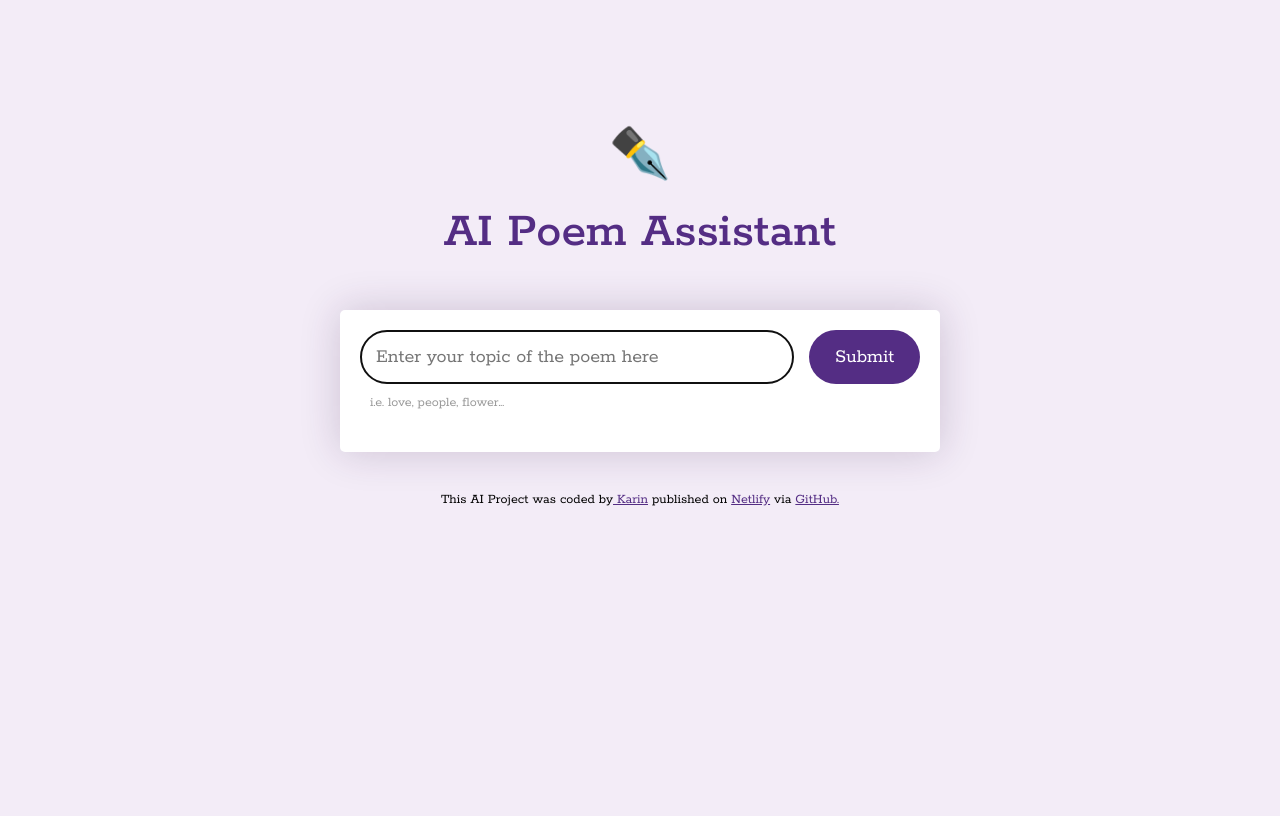
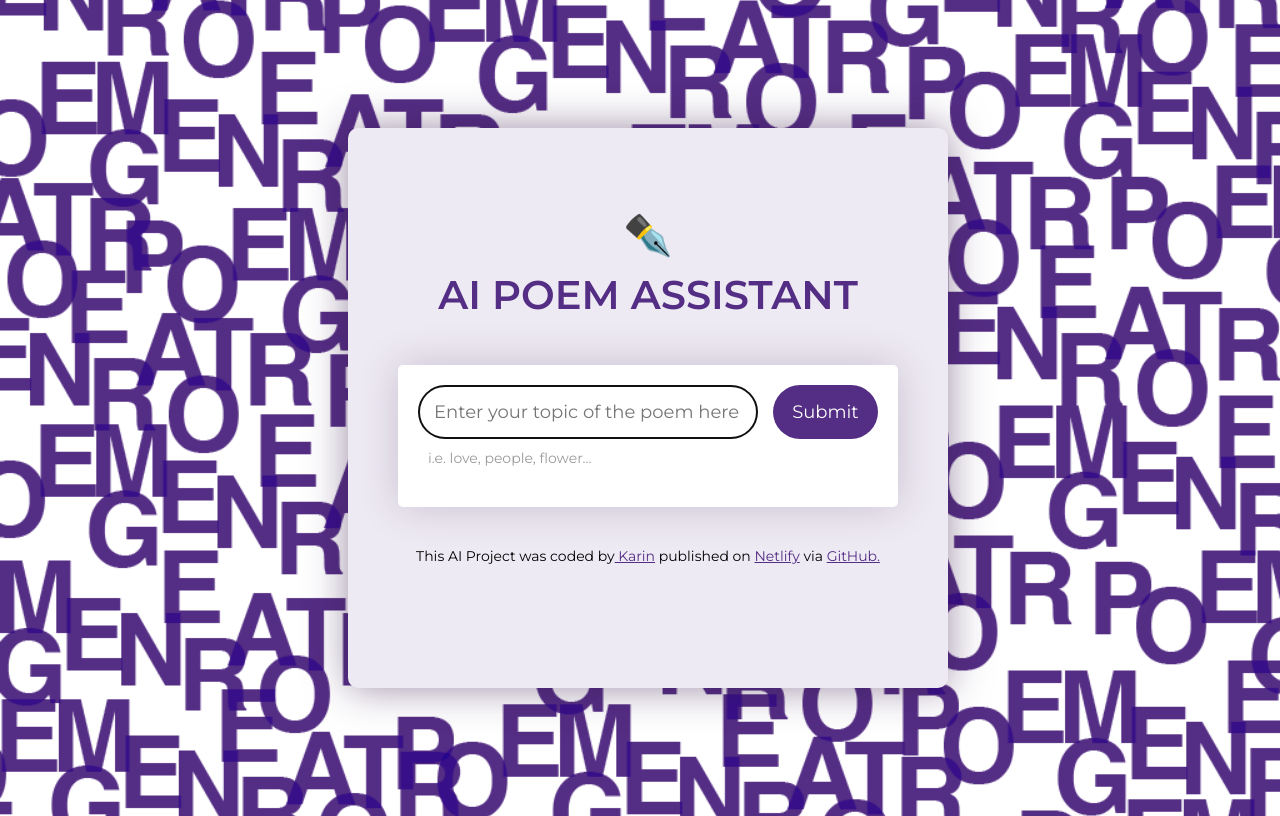
Before and after one commit to KaWo1980/PoemGenerator, a plain HTML site: page index.html in a window 1280 px wide. Drawn offline with nearby package versions, Linux system fonts and the light colour scheme.

Commit message:
changed font, added back image

```diff
--- a/index.html
+++ b/index.html
@@ -1,30 +1,38 @@
 <!DOCTYPE html>
 <html lang="en">
-
   <head>
-    <meta charset="UTF-8">
-    <meta name="viewport" content="width=device-width, initial-scale=1.0">
+    <meta charset="UTF-8" />
+    <meta name="viewport" content="width=device-width, initial-scale=1.0" />
     <script src="https://unpkg.com/typewriter-effect@latest/dist/core.js"></script>
     <script src="https://cdn.jsdelivr.net/npm/axios@1.6.7/dist/axios.min.js"></script>
-    <link rel="stylesheet" href="src/styles.css">
-    <link rel="preconnect" href="https://fonts.googleapis.com">
-    <link rel="preconnect" href="https://fonts.gstatic.com" crossorigin>
-    <link href="https://fonts.googleapis.com/css2?family=Rokkitt:ital,wght@0,100..900;1,100..900&display=swap"
-        rel="stylesheet">
+    <link rel="stylesheet" href="src/styles.css" />
+    <link rel="preconnect" href="https://fonts.googleapis.com" />
+    <link rel="preconnect" href="https://fonts.gstatic.com" crossorigin />
+    <link
+      href="https://fonts.googleapis.com/css2?family=Montserrat:ital,wght@0,100..900;1,100..900&display=swap"
+      rel="stylesheet"
+    />
     <title>Poem generator</title>
   </head>
 
   <body>
-    <div class=" container">
+    <div class="container">
       <header>
-            <h1>✒️ <br>AI Poem Assistant</h1>
+        <h1>✒️ <br />AI Poem Assistant</h1>
       </header>
 
       <main>
         <div class="form_container">
           <form id="poem_generator_form" action="">
-                    <input type="text" placeholder="Enter your topic of the poem here" autofocus required
-                        autocomplete="off" class="instructions" id="user_input" />
+            <input
+              type="text"
+              placeholder="Enter your topic of the poem here"
+              autofocus
+              required
+              autocomplete="off"
+              class="instructions"
+              id="user_input"
+            />
             <input type="submit" class="submit_button" />
           </form>
           <div class="hint">i.e. love, people, flower...</div>
@@ -34,14 +42,22 @@
       </main>
 
       <footer>
-            This AI Project was coded by<a href="https://github.com/KaWo1980" target="_blank"> Karin</a>
+        This AI Project was coded by<a
+          href="https://github.com/KaWo1980"
+          target="_blank"
+        >
+          Karin</a
+        >
         published on
-            <a href="https://making-a-poemgenerator.netlify.app" target="_blank">Netlify</a>
+        <a href="https://making-a-poemgenerator.netlify.app" target="_blank"
+          >Netlify</a
+        >
         via
-            <a href="https://github.com/KaWo1980/PoemGenerator" target="_blank">GitHub.</a>
+        <a href="https://github.com/KaWo1980/PoemGenerator" target="_blank"
+          >GitHub.</a
+        >
       </footer>
       <script src="src/index.js"></script>
     </div>
   </body>
-
 </html>
--- a/src/styles.css
+++ b/src/styles.css
@@ -1,14 +1,20 @@
 body {
-    font-family: "Rokkitt", serif;
-    font-optical-sizing: auto;
+  font-family: "Montserrat", sans-serif;
   font-weight: 400;
-    font-style: normal;
-    background-color: #f3ecf7;
+  background-image: url("img/PoemGen-back.png");
+  background-repeat: no-repeat;
+  background-position: center;
+  background-size: cover;
+  width: 100vw;
+  height: 100vh;
+  display: flex;
+  justify-content: center;
 }
 
 h1 {
-    font-weight: 500;
-    font-size: 50px;
+  font-weight: 600;
+  text-transform: uppercase;
+  font-size: 40px;
   text-align: center;
   line-height: 1.5;
   color: #542d84;
@@ -24,11 +30,9 @@ header {
   background-color: #ffffff;
   box-shadow: 0px 0px 40px rgba(55, 25, 75, 0.2);
   border-radius: 5px;
-
 }
 
 form {
-
   display: flex;
 }
 
@@ -43,16 +47,21 @@ a {
 }
 
 .container {
+  background-color: #eeeaf3;
+  box-shadow: 0px 0px 40px rgba(55, 25, 75, 0.5);
+  border-radius: 10px;
+  padding: 50px;
   margin: 120px auto;
-    max-width: 600px;
+  min-width: 500px;
+  max-width: 1000px;
 }
 
 .instructions {
   padding: 15px;
   border: 1px solid #542d84;
   width: 80%;
-    font-family: "Rokkitt", serif;
-    font-size: 20px;
+  font-family: "Montserrat", sans-serif;
+  font-size: 18px;
   border-radius: 30px;
   color: #542d84;
 }
@@ -62,17 +71,17 @@ a {
   margin-left: 15px;
   border: none;
   width: 120px;
-    font-family: "Rokkitt", serif;
-    font-size: 20px;
+  font-family: "Montserrat", sans-serif;
+  font-size: 18px;
   border-radius: 30px;
   background-color: #542d84;
   color: #ffffff;
 }
 
 .poem {
-    font-size: 20px;
+  font-size: 18px;
   background-color: #ffffff;
-    padding: 20px;
+  padding: 18px;
   line-height: 1.8;
   border-left: 5px solid #542d84;
   box-shadow: 0px 0px 40px rgba(55, 25, 75, 0.2);
@@ -95,7 +104,6 @@ a {
   display: none;
 }
 
-
 .generating {
   animation: generating 1s steps(2, start) infinite;
 }
```
Also changed, not shown: src/img/PoemGen-back.png (added), 2 other files. Lines whose indentation alone changed are shown as unchanged.
